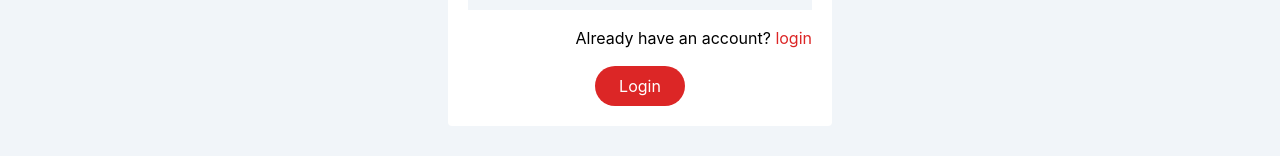
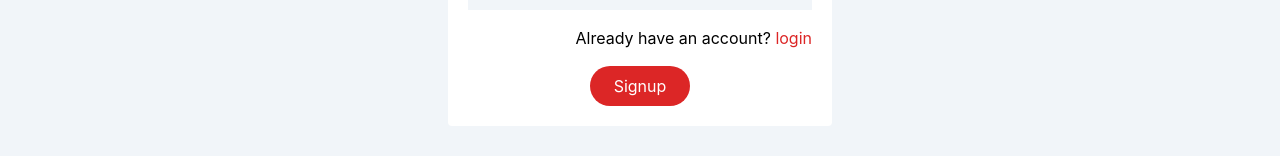
Before and after one commit to amitchahar9837/E-Commerce-Digital-Dazzle-Store-Frontend, a React (Create React App) app: page /signup in a window 1280 px wide. Shown: the part 490-646 px from the top of the page. Built offline with nearby package versions, Linux system fonts and the light colour scheme.

Commit message:
some changes

```diff
--- a/src/pages/Signup.js
+++ b/src/pages/Signup.js
@@ -112,7 +112,7 @@ const signupApi = ()=>{
                         </div>
 
                         <p className='block w-fit ml-auto'>Already have an account? <Link to={'/login'} className='text-red-600 hover:text-red-700 hover:underline'>login</Link></p>
-                        <button className='bg-red-600 text-white px-6 py-2 max-w-[150px] rounded-full hover:scale-110 transition-all mx-auto block '>Login</button>
+                        <button className='bg-red-600 text-white px-6 py-2 max-w-[150px] rounded-full hover:scale-110 transition-all mx-auto block '>Signup</button>
 
                     </form>
                 </div>
```
